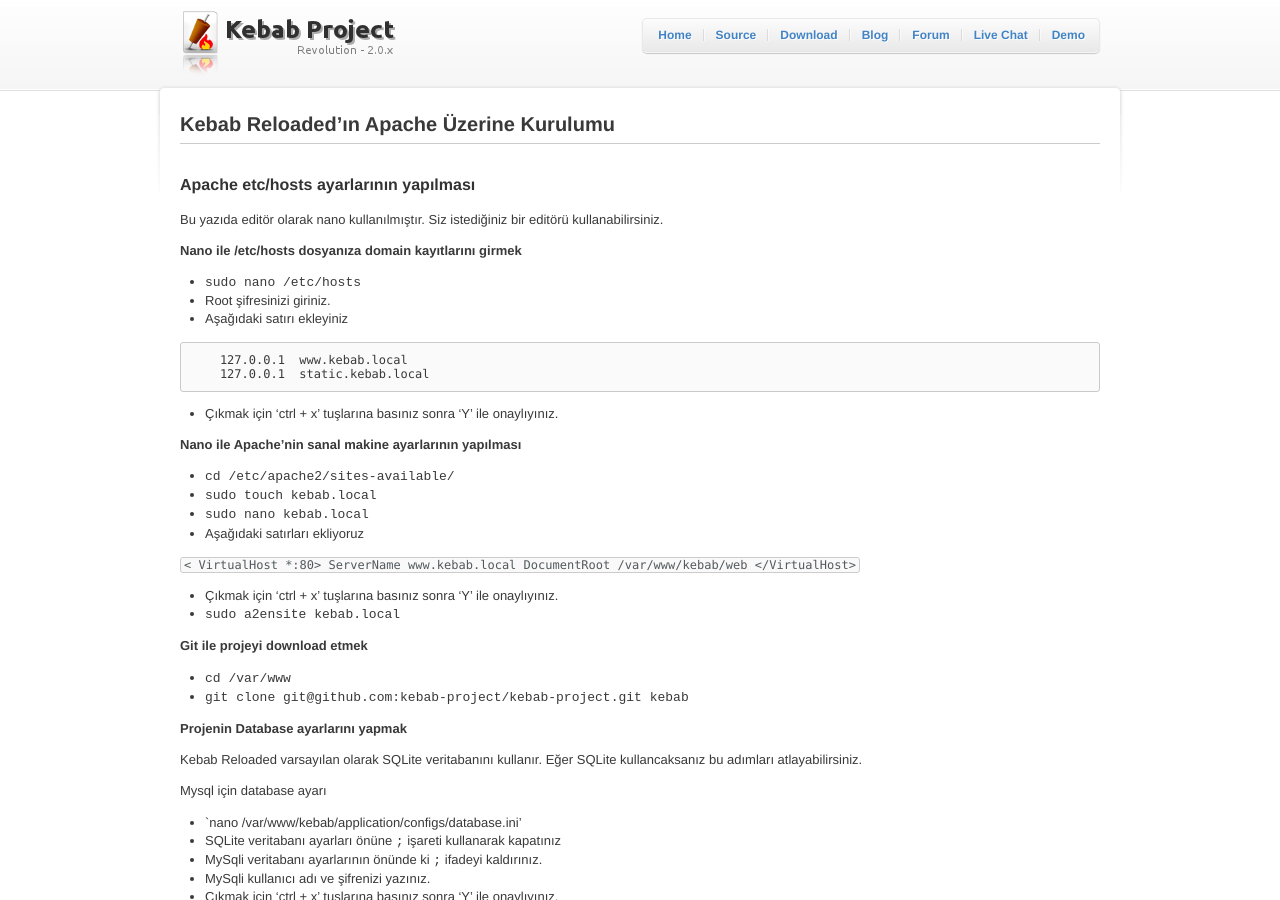
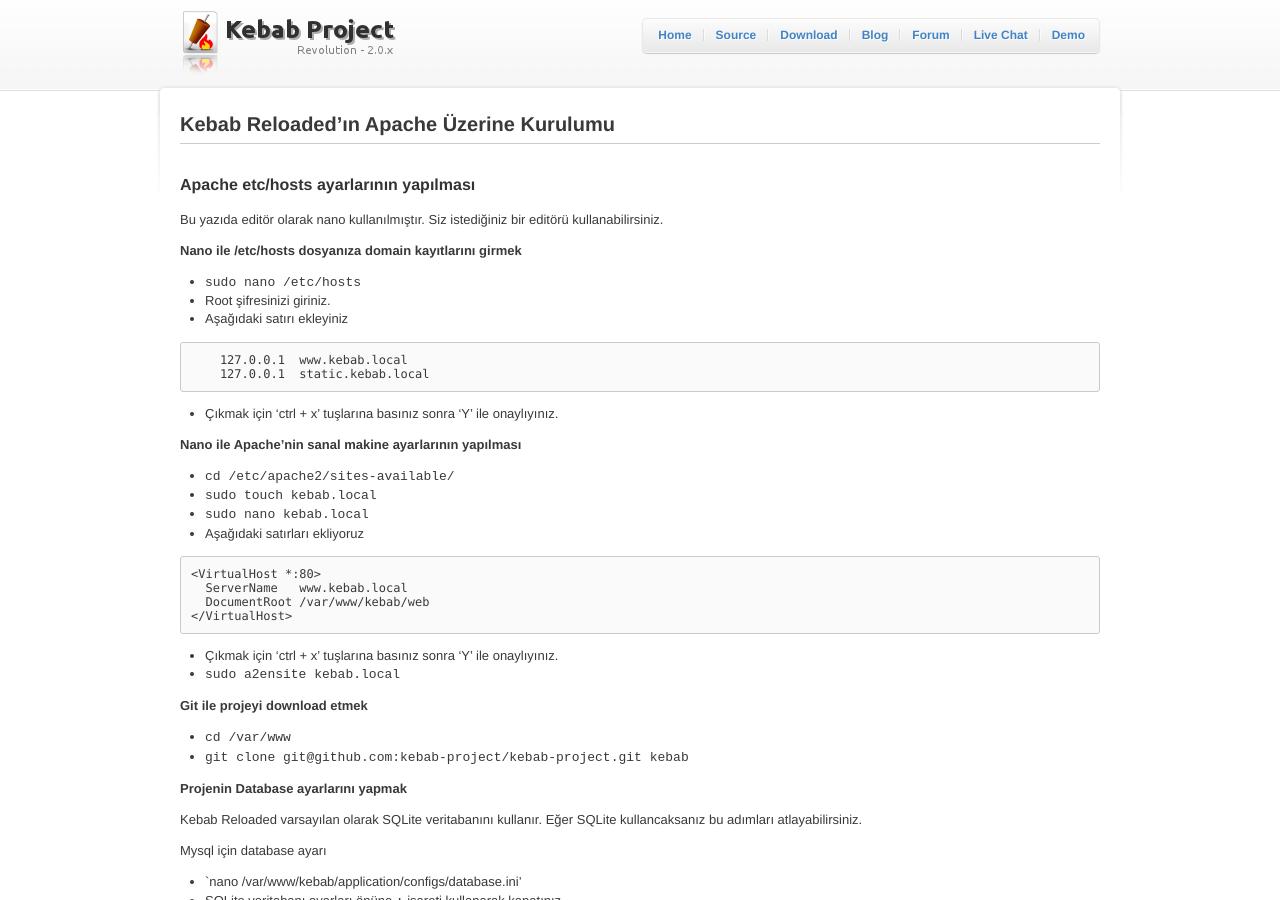
Before and after one commit to lab2023/kebab-project.com, a Jekyll site: the page built from userguides/reloaded/tr/overview/install-kebab-reloaded-on-apache.md, in a window 1280 px wide and 900 px high. Built offline with Jekyll 4.4.1, drawn with Linux system fonts in a browser that asks for light colours.

Commit message:
create a user guide

```diff
--- a/userguides/reloaded/tr/overview/install-kebab-reloaded-on-apache.md
+++ b/userguides/reloaded/tr/overview/install-kebab-reloaded-on-apache.md
@@ -29,12 +29,12 @@
 * `sudo nano kebab.local`
 * Aşağıdaki satırları ekliyoruz
 
-<code>
-  &#60; VirtualHost *:80>
-    ServerName   www.kebab.local
-    DocumentRoot /var/www/kebab/web
-  </VirtualHost>
-</code>
+<pre>
+&#60;VirtualHost *:80>
+  ServerName   www.kebab.local
+  DocumentRoot /var/www/kebab/web
+&#60;/VirtualHost>
+</pre>
 
 * Çıkmak için 'ctrl + x' tuşlarına basınız sonra 'Y' ile onaylıyınız.
 * `sudo a2ensite kebab.local`
@@ -57,15 +57,15 @@
 * Çıkmak için 'ctrl + x' tuşlarına basınız sonra 'Y' ile onaylıyınız.
 
 <pre>
-    ;database.doctrine.connections.master.dsn     = "mysql://root:root@localhost/kebab_production"
-    database.doctrine.connections.master.dsn     = "sqlite:///" APPLICATION_PATH "/variables/databases/kebab_production.db"
+;database.doctrine.connections.master.dsn     = "mysql://root:root@localhost/kebab_production"
+database.doctrine.connections.master.dsn     = "sqlite:///" APPLICATION_PATH "/variables/databases/kebab_production.db"
 </pre>
 
 yerine
 
 <pre>
-    database.doctrine.connections.master.dsn     = "mysql://kullanici_adi:sifre@localhost/kebab_production"
-    ;database.doctrine.connections.master.dsn     = "sqlite:///" APPLICATION_PATH "/variables/databases/kebab_production.db"
+database.doctrine.connections.master.dsn     = "mysql://kullanici_adi:sifre@localhost/kebab_production"
+;database.doctrine.connections.master.dsn     = "sqlite:///" APPLICATION_PATH "/variables/databases/kebab_production.db"
 </pre>
 
 **Veritabanını oluşturmak**
```
